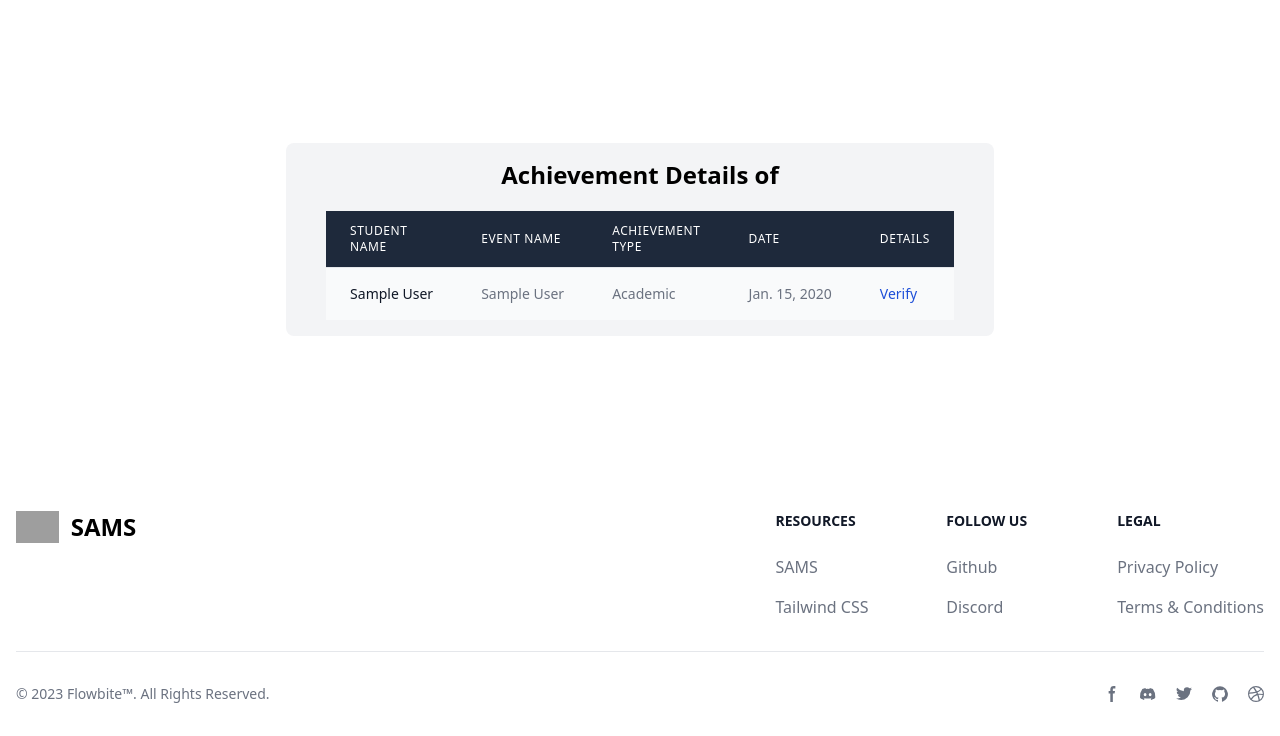
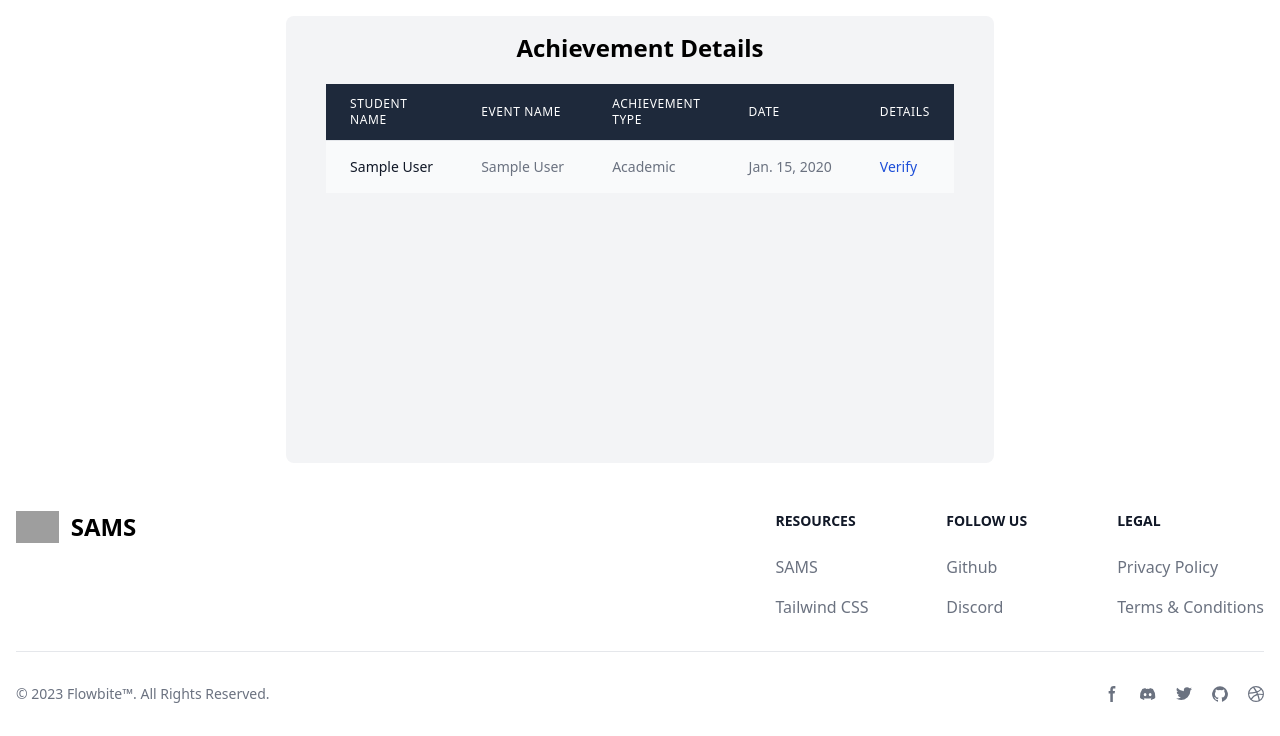
Before and after one commit to sid2983/sams, a Django app: page /for_f_achievements/ in a window 1280 px wide. Shown: the part 64-800 px from the top of the page. Run offline with Django 4.2, Linux system fonts and the light colour scheme; a user stored in the database is signed in; tables that the repository leaves empty hold one stand-in row (values such as "Sample post"); parts of the project's set-up code (start-up, migrations or seed data) failed here and were passed over; some libraries are stand-ins or nearby versions; grey boxes are pictures that could not be loaded.

Commit message:
all_achievement page

```diff
--- a/templates/home/all_achievements.html
+++ b/templates/home/all_achievements.html
@@ -6,10 +6,10 @@
 {% block heading %} All achievements {% endblock %}
 
 {% block content %}
-<div class="flex flex-1 items-center justify-center">
+<div class="flex flex-1  justify-center">
 
     <div class="relative sm:rounded-lg overflow-x-auto bg-gray-100 p-4 m-4">
-        <h1 class="font-semibold text-2xl text-center pb-5">Achievement Details of {{achievement_details.0.1}}</h1>
+        <h1 class="font-semibold text-2xl text-center pb-5">Achievement Details</h1>
         <table class="w-1/2 mx-auto bg-white rounded-full divide-y divide-gray-200">
             <thead class="bg-slate-800 text-white">
                 <th class="px-6 py-3 text-left text-xs font-medium uppercase tracking-wider">Student Name</th>
```
